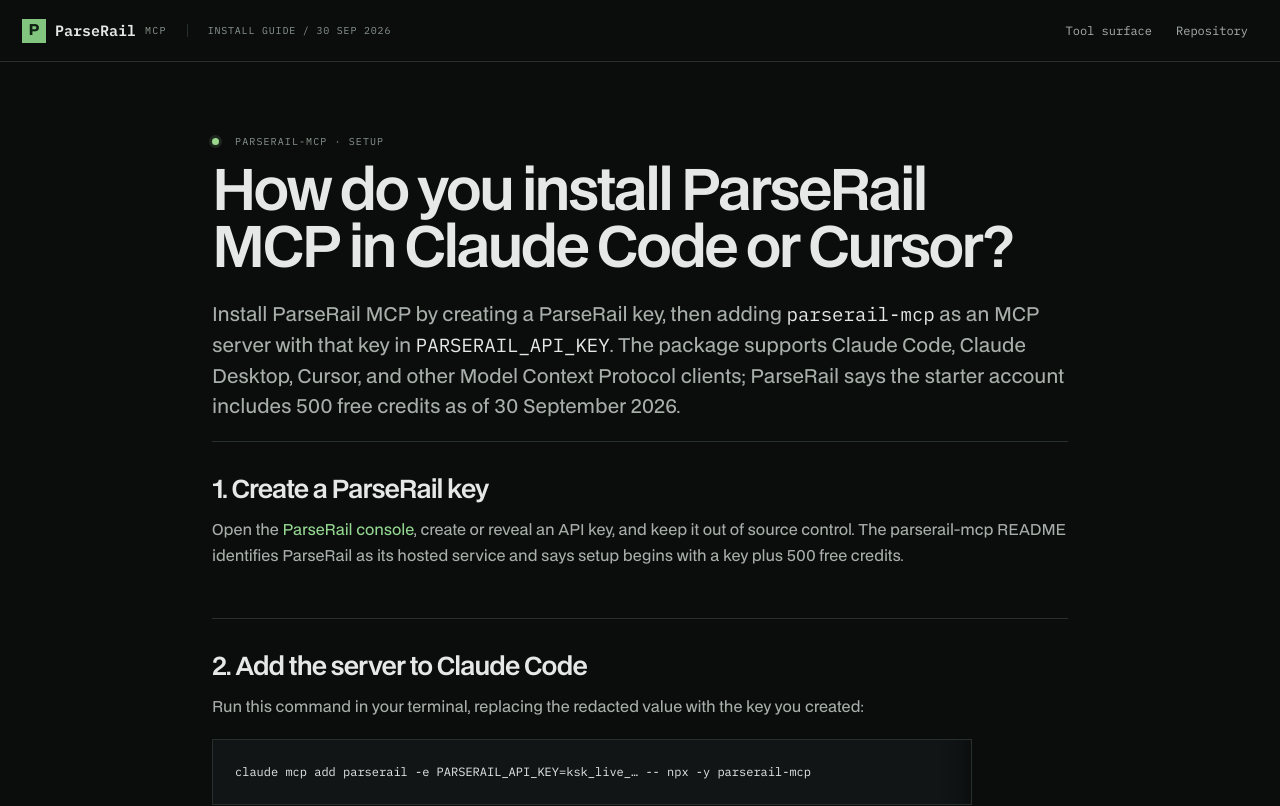
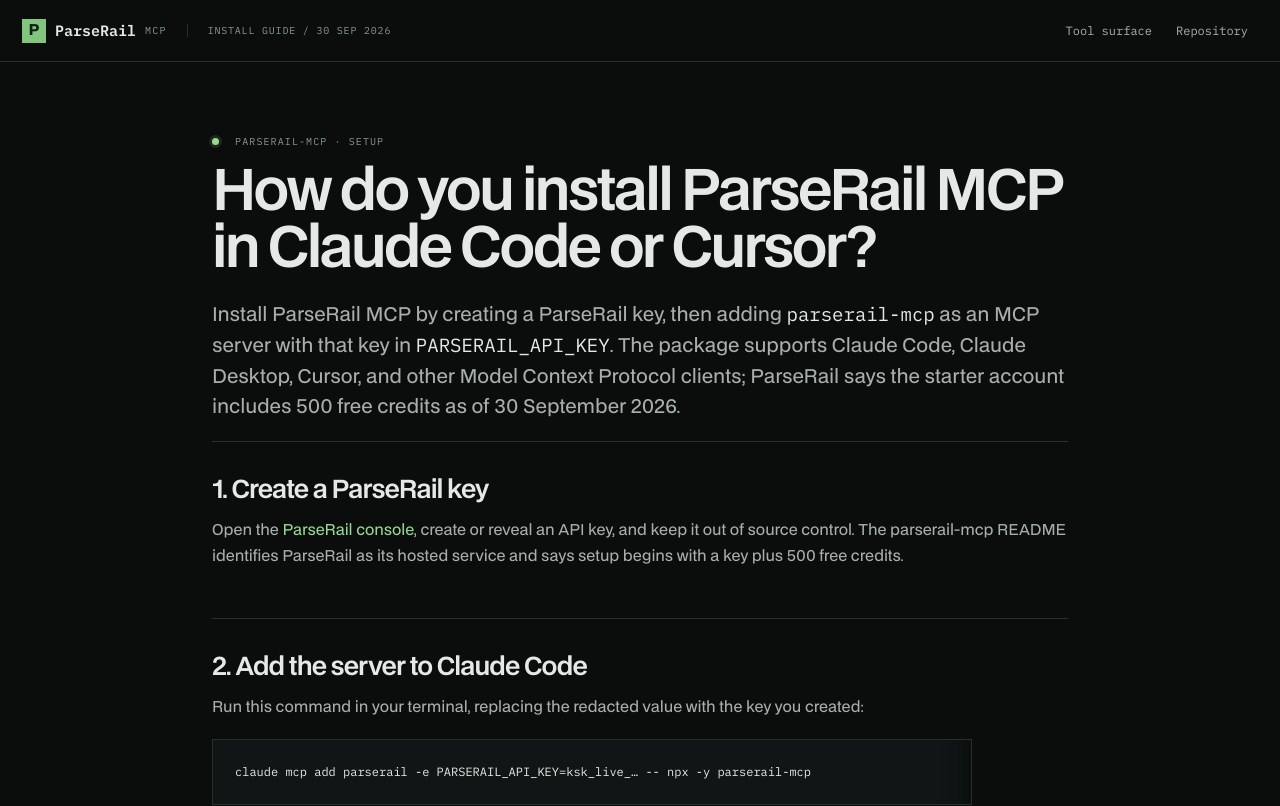
Before and after one commit to kyisaiah47/compound-core-mcp-site, a Next.js app: page /guides/install-parserail-mcp in a window 1280 px wide. Shown: the top 806 px of the page. Built offline with nearby package versions, Linux system fonts and the light colour scheme.

Commit message:
repair page width and card spacing

```diff
--- a/src/app/globals.css
+++ b/src/app/globals.css
@@ -25,7 +25,7 @@
 .footer { border-top:1px solid var(--line); background:var(--panel); } .footer-inner { min-height:125px; display:flex; align-items:center; justify-content:space-between; gap:30px; } .footer p { margin:0; color:var(--ink-3); font-size:12px; } .footer-title { color:var(--ink)!important; font:12px var(--mono)!important; margin-bottom:6px!important; } .credit { display:flex; align-items:center; gap:10px; color:var(--ink-3); font:11px var(--mono); } .credit a { margin-left:14px; color:var(--ink-2); }
 @media (max-width:800px) { .topbar-inner { min-height:54px; } .standing,nav a:not(.nav-action) { display:none; } .intro { display:block; padding-top:48px; padding-bottom:45px; } .facts { margin-top:38px; } h1 { font-size:40px; } .lede { font-size:16px; } .section-heading,.install-grid,.sources { display:block; } .section-note { margin-top:16px; } .install-grid { padding-top:20px; } .notes { margin-top:28px; } .sources-head { margin-bottom:28px; } .source-list a { grid-template-columns:1fr; gap:7px; } .source-list small { justify-content:start; } .footer-inner { display:block; padding-top:28px; padding-bottom:28px; } .credit { margin-top:24px; flex-wrap:wrap; } }
 .guide { max-width:900px; padding-top:73px; padding-bottom:90px; }
-.guide h1 { max-width:820px; }
+.guide h1 { max-width:none; }
 .guide-answer { color:var(--ink-2); font-size:19px; line-height:1.6; }
 .guide-section { padding:34px 0; border-top:1px solid var(--line); }
 .guide-section h2,.guide-sources h2 { margin-bottom:14px; font-size:25px; }
```
